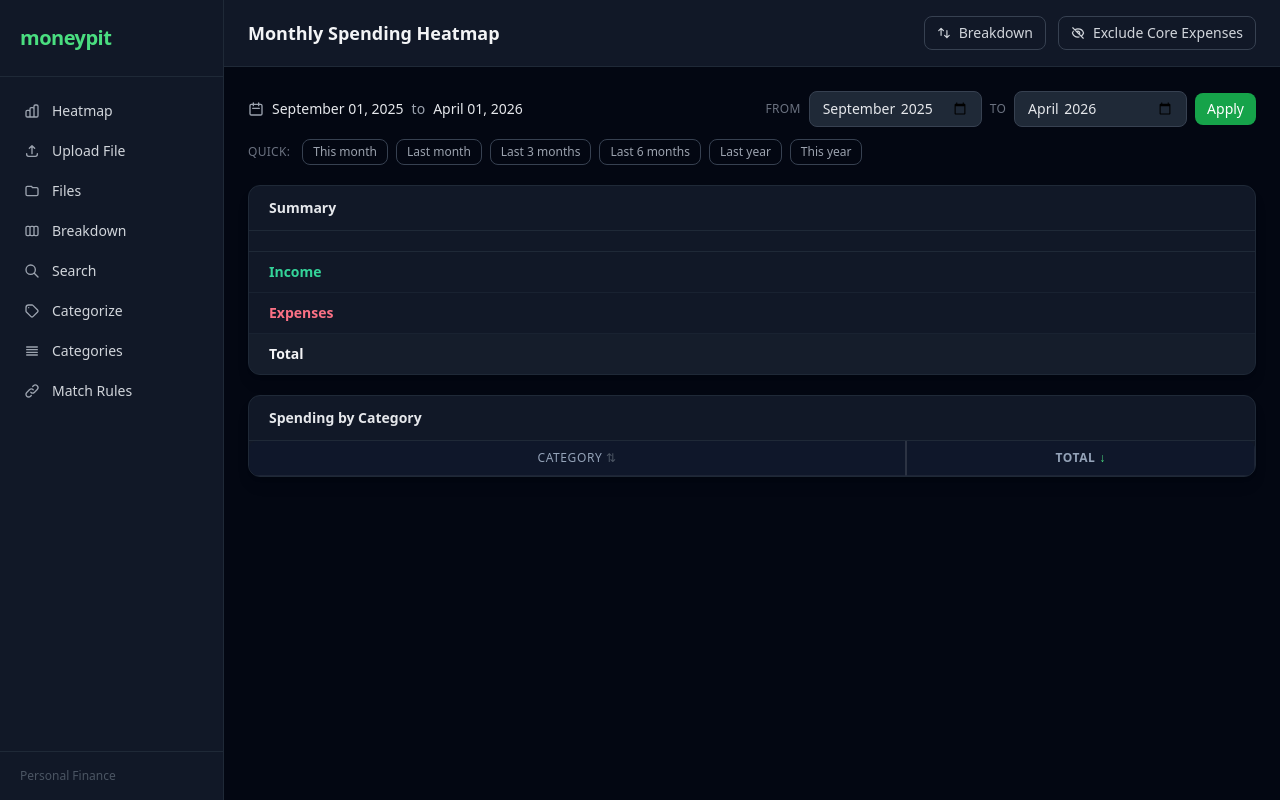
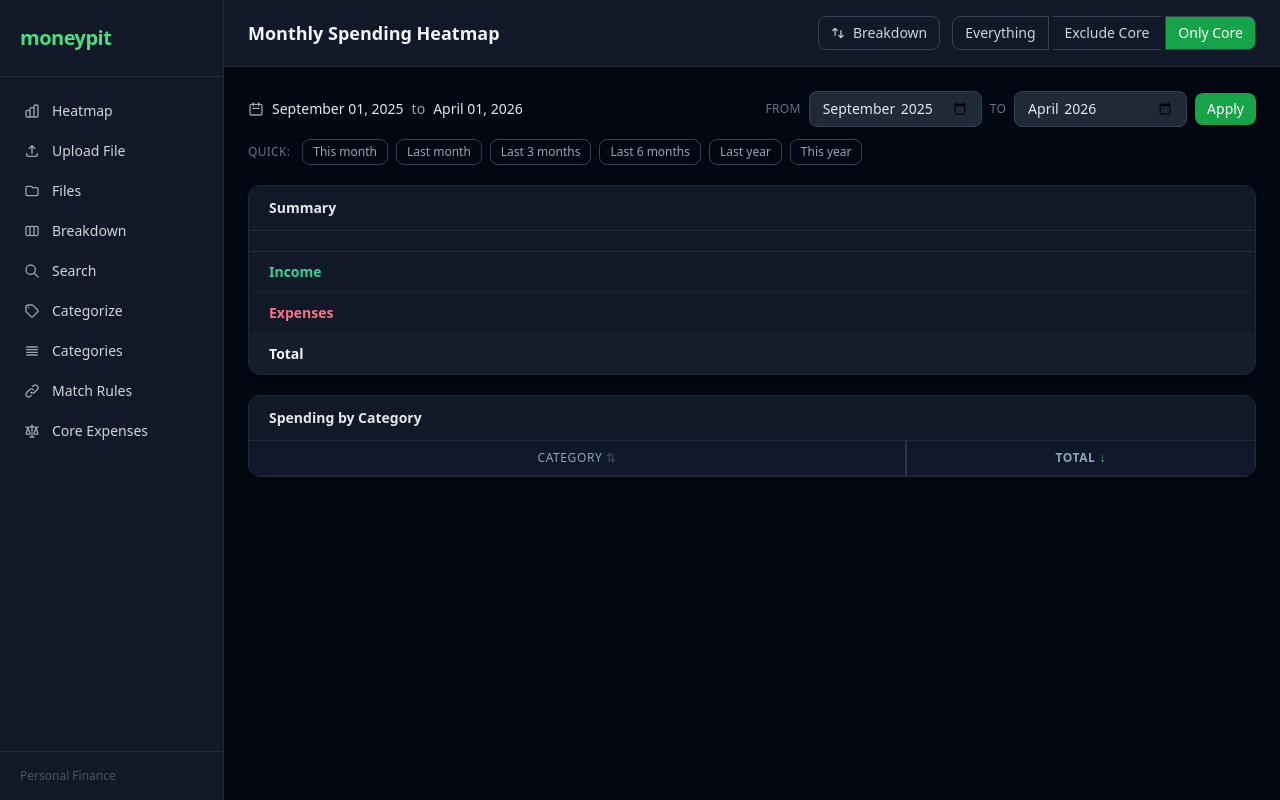
Before and after one commit to tomthehare/moneypit, a Flask app: a page that uses templates/base.html in a window 1280 px wide. Run offline with Flask 3, Linux system fonts and the light colour scheme; data comes from the database, SQL or seed files in the repository; data that the repository does not hold is empty; some libraries are stand-ins or nearby versions.

Commit message:
Adding way to manage core expenses better

```diff
--- a/server.py
+++ b/server.py
@@ -42,12 +42,6 @@ _logger.addHandler(handler)
 coloredlogs.install(level="DEBUG")
 
 IGNORED_CATEGORIES = ["credit card payment", "account transfers"]
-CORE_EXPENSE_CATEGORIES = [
-    "daycare",
-    "mortgage",
-    "insurance",
-    "renovation",
-]
 
 
 @app.template_filter("add_month_filter")
@@ -62,8 +56,9 @@ def get_adjusted_offset_seconds():
 
 @app.route("/moneypit/heatmap/months")
 def heatmap_months():
-    exclude_core_expenses = request.args.get("core_expenses") == "Exclude"
-    core_expense_qualifier = "Include" if exclude_core_expenses else "Exclude"
+    core_expenses_param = request.args.get("core_expenses", "")
+    exclude_core = core_expenses_param == "Exclude"
+    only_core = core_expenses_param == "Only"
 
     date_key_now = get_datekey_for_timestamp(timestamp_now())
 
@@ -81,11 +76,16 @@ def heatmap_months():
         ts_end_key = add_month(date_key_now, 1)
         ts_end = get_timestamp_for_datekey(ts_end_key)
 
+    core_expense_names = db_client.get_core_expense_category_names()
     additional_ignored_categories = []
-    if exclude_core_expenses:
-        additional_ignored_categories = CORE_EXPENSE_CATEGORIES
+    if exclude_core:
+        additional_ignored_categories = core_expense_names
 
-    filtered_categories = get_filtered_categories(additional_ignored_categories)
+    filtered_categories = get_filtered_categories(
+        additional_ignored_categories,
+        only_core_expenses=only_core,
+        core_expense_names=core_expense_names,
+    )
 
     logging.debug("looking up data with %d -> %d" % (ts_start, ts_end))
     results = db_client.get_data_for_time_slice(ts_start, ts_end)
@@ -101,8 +101,7 @@ def heatmap_months():
         ts_end=ts_end_key,
         heatmap_data_container=heatmap_data_container,
         categories=sorted([a[1] for a in filtered_categories]),
-        core_expense_qualifier=core_expense_qualifier,
-        core_expenses_param=core_expense_qualifier if exclude_core_expenses else "",
+        core_expenses_param=core_expenses_param,
     )
 
 
@@ -196,8 +195,9 @@ def graphs():
 
 @app.route("/moneypit/heatmap/weeks")
 def heatmap_week_transactions():
-    exclude_core_expenses = request.args.get("core_expenses") == "Exclude"
-    core_expense_qualifier = "Include" if exclude_core_expenses else "Exclude"
+    core_expenses_param = request.args.get("core_expenses", "")
+    exclude_core = core_expenses_param == "Exclude"
+    only_core = core_expenses_param == "Only"
 
     current_week = get_week_number_for_timestamp(timestamp_now())
 
@@ -207,11 +207,16 @@ def heatmap_week_transactions():
 
     ts_end = timestamp_now()
 
+    core_expense_names = db_client.get_core_expense_category_names()
     additional_ignored_categories = []
-    if exclude_core_expenses:
-        additional_ignored_categories = CORE_EXPENSE_CATEGORIES
+    if exclude_core:
+        additional_ignored_categories = core_expense_names
 
-    filtered_categories = get_filtered_categories(additional_ignored_categories)
+    filtered_categories = get_filtered_categories(
+        additional_ignored_categories,
+        only_core_expenses=only_core,
+        core_expense_names=core_expense_names,
+    )
 
     logging.debug("looking up data with %d -> %d" % (ts_start, ts_end))
     results = db_client.get_data_for_time_slice(ts_start, ts_end)
@@ -234,7 +239,11 @@ def heatmap_month_transactions():
             core_expenses_param=request.args.get("core_expenses", ""),
         )
     elif date_key and category:
-        return render_transactions_page(date_key=date_key, category=category)
+        return render_transactions_page(
+            date_key=date_key,
+            category=category,
+            core_expenses_param=request.args.get("core_expenses", ""),
+        )
     else:
         return redirect("/moneypit/heatmap/months")
 
@@ -461,11 +470,20 @@ def show_uncategorized_transactions():
     return render_file_transactions_page()
 
 
-def get_filtered_categories(additional_ignored_categories=None):
+def get_filtered_categories(
+    additional_ignored_categories=None,
+    only_core_expenses=False,
+    core_expense_names=None,
+):
     if not additional_ignored_categories:
         additional_ignored_categories = []
+    if core_expense_names is None:
+        core_expense_names = db_client.get_core_expense_category_names()
 
     categories = db_client.get_categories()
+
+    if only_core_expenses:
+        return [a for a in categories if a[1] in core_expense_names]
 
     return [
         a
@@ -643,6 +661,37 @@ def reassign_category_match():
     return redirect("/moneypit/categories/matches")
 
 
+@app.route("/moneypit/categories/core-expenses", methods=["GET"])
+def manage_core_expenses():
+    core_expenses = db_client.get_core_expense_categories()
+    all_categories = db_client.get_categories()
+    core_ids = {c[0] for c in core_expenses}
+    available_categories = [c for c in all_categories if c[0] not in core_ids]
+    return render_template(
+        "core_expenses.html",
+        core_expenses=core_expenses,
+        available_categories=available_categories,
+    )
+
+
+@app.route("/moneypit/categories/core-expenses/add", methods=["POST"])
+def add_core_expense():
+    category_id = request.form.get("category-id", "").strip()
+    if category_id:
+        db_client.add_core_expense_category(category_id)
+        _logger.info(f"Added category_id={category_id} as core expense")
+    return redirect(url_for("manage_core_expenses"))
+
+
+@app.route("/moneypit/categories/core-expenses/remove", methods=["POST"])
+def remove_core_expense():
+    category_id = request.form.get("category-id", "").strip()
+    if category_id:
+        db_client.remove_core_expense_category(category_id)
+        _logger.info(f"Removed category_id={category_id} from core expenses")
+    return redirect(url_for("manage_core_expenses"))
+
+
 @app.route("/moneypit/categories", methods=["GET", "POST"])
 def manage_categories():
 
--- a/templates/base.html
+++ b/templates/base.html
@@ -109,6 +109,14 @@
         </svg>
         Match Rules
       </a>
+      <a href="/moneypit/categories/core-expenses"
+         class="nav-link group flex items-center gap-3 px-3 py-2 rounded-lg text-sm font-medium text-gray-300 hover:bg-gray-800 hover:text-white transition-colors">
+        <svg class="w-4 h-4 text-gray-400 group-hover:text-brand-400 flex-shrink-0" fill="none" viewBox="0 0 24 24" stroke="currentColor">
+          <path stroke-linecap="round" stroke-linejoin="round" stroke-width="2"
+                d="M3 6l3 1m0 0l-3 9a5.002 5.002 0 006.001 0M6 7l3 9M6 7l6-2m6 2l3-1m-3 1l-3 9a5.002 5.002 0 006.001 0M18 7l3 9m-3-9l-6-2m0-2v2m0 16V5m0 16H9m3 0h3"/>
+        </svg>
+        Core Expenses
+      </a>
     </nav>
     <div class="px-5 py-4 border-t border-gray-800">
       <p class="text-xs text-gray-600">Personal Finance</p>
--- a/templates/heatmap.html
+++ b/templates/heatmap.html
@@ -13,27 +13,28 @@
   </svg>
   Breakdown
 </a>
-<a href="/moneypit/heatmap/months?core_expenses={{ core_expense_qualifier }}"
-   class="inline-flex items-center gap-2 px-3 py-1.5 rounded-lg text-sm font-medium
-          border border-gray-700 text-gray-300 hover:bg-gray-800 hover:text-white transition-colors">
-  {% if core_expense_qualifier == "Exclude" %}
-    <svg class="w-3.5 h-3.5" fill="none" viewBox="0 0 24 24" stroke="currentColor">
-      <path stroke-linecap="round" stroke-linejoin="round" stroke-width="2" d="M13.875 18.825A10.05 10.05 0 0112 19c-4.478 0-8.268-2.943-9.543-7a9.97 9.97 0 011.563-3.029m5.858.908a3 3 0 114.243 4.243M9.878 9.878l4.242 4.242M9.88 9.88l-3.29-3.29m7.532 7.532l3.29 3.29M3 3l3.59 3.59m0 0A9.953 9.953 0 0112 5c4.478 0 8.268 2.943 9.543 7a10.025 10.025 0 01-4.132 5.411m0 0L21 21"/>
-    </svg>
-    Exclude Core Expenses
-  {% else %}
-    <svg class="w-3.5 h-3.5" fill="none" viewBox="0 0 24 24" stroke="currentColor">
-      <path stroke-linecap="round" stroke-linejoin="round" stroke-width="2" d="M15 12a3 3 0 11-6 0 3 3 0 016 0z"/>
-      <path stroke-linecap="round" stroke-linejoin="round" stroke-width="2" d="M2.458 12C3.732 7.943 7.523 5 12 5c4.478 0 8.268 2.943 9.542 7-1.274 4.057-5.064 7-9.542 7-4.477 0-8.268-2.943-9.542-7z"/>
-    </svg>
-    Include Core Expenses
-  {% endif %}
-</a>
+<div class="flex items-center gap-1">
+  <a href="/moneypit/heatmap/months?ts_start={{ ts_start }}&ts_end={{ ts_end }}"
+     class="inline-flex items-center gap-2 px-3 py-1.5 rounded-l-lg text-sm font-medium border border-gray-700 transition-colors
+            {% if not core_expenses_param %}bg-brand-600 text-white border-brand-500{% else %}text-gray-300 hover:bg-gray-800 hover:text-white{% endif %}">
+    Everything
+  </a>
+  <a href="/moneypit/heatmap/months?ts_start={{ ts_start }}&ts_end={{ ts_end }}&core_expenses=Exclude"
+     class="inline-flex items-center gap-2 px-3 py-1.5 text-sm font-medium border-y border-gray-700 transition-colors
+            {% if core_expenses_param == 'Exclude' %}bg-brand-600 text-white border-brand-500{% else %}text-gray-300 hover:bg-gray-800 hover:text-white{% endif %}">
+    Exclude Core
+  </a>
+  <a href="/moneypit/heatmap/months?ts_start={{ ts_start }}&ts_end={{ ts_end }}&core_expenses=Only"
+     class="inline-flex items-center gap-2 px-3 py-1.5 rounded-r-lg text-sm font-medium border border-gray-700 transition-colors
+            {% if core_expenses_param == 'Only' %}bg-brand-600 text-white border-brand-500{% else %}text-gray-300 hover:bg-gray-800 hover:text-white{% endif %}">
+    Only Core
+  </a>
+</div>
 {% endblock %}
 
 {% block content %}
 <!-- Date range bar -->
-<div class="mb-5" data-core-expenses="{{ 'Exclude' if core_expense_qualifier == 'Exclude' else '' }}">
+<div class="mb-5" data-core-expenses="{{ core_expenses_param }}">
   <div class="flex items-center justify-between mb-3">
     <div class="flex items-center gap-2 text-sm text-gray-400">
       <svg class="w-4 h-4" fill="none" viewBox="0 0 24 24" stroke="currentColor">
@@ -48,8 +49,7 @@
     <!-- Date range filter form -->
     <form method="get" action="/moneypit/heatmap/months"
           class="flex items-center gap-2">
-      <input type="hidden" name="core_expenses"
-             value="{{ 'Exclude' if core_expense_qualifier == 'Include' else '' }}">
+      <input type="hidden" name="core_expenses" value="{{ core_expenses_param }}">
       <label class="text-xs text-gray-500 uppercase tracking-wide">From</label>
     <input type="month" name="ts_start" value="{{ ts_start }}"
            class="bg-gray-800 border border-gray-700 text-gray-200 text-sm rounded-lg px-3 py-1.5 focus:outline-none focus:ring-2 focus:ring-brand-500 focus:border-transparent">
@@ -156,7 +156,7 @@
           {% set val = heatmap_data_container.get_value(date_key, cat) %}
           <td class="color-cell {% if val == 0 %}neutral{% endif %}"
               {% if val != 0 %}style="background: {{ rgb }}"{% endif %}>
-            <a href="/moneypit/heatmap/transactions?date-key={{ date_key }}&category={{ cat }}">
+            <a href="/moneypit/heatmap/transactions?date-key={{ date_key }}&category={{ cat }}{% if core_expenses_param %}&core_expenses={{ core_expenses_param }}{% endif %}">
               {{ "{:,.2f}".format(val) }}
             </a>
           </td>
@@ -220,7 +220,7 @@
 
   (function() {
     const container = document.querySelector('[data-core-expenses]');
-    const coreExpenses = container.dataset.coreExpenses === 'Exclude' ? 'Exclude' : '';
+    const coreExpenses = container.dataset.coreExpenses || '';
     document.querySelectorAll('.date-preset').forEach(btn => {
       btn.addEventListener('click', function() {
         const preset = this.dataset.preset;
```
Also changed, not shown: database/sqlite_client.py (+82 -0 lines), templates/core_expenses.html (added, +113 -0 lines).
